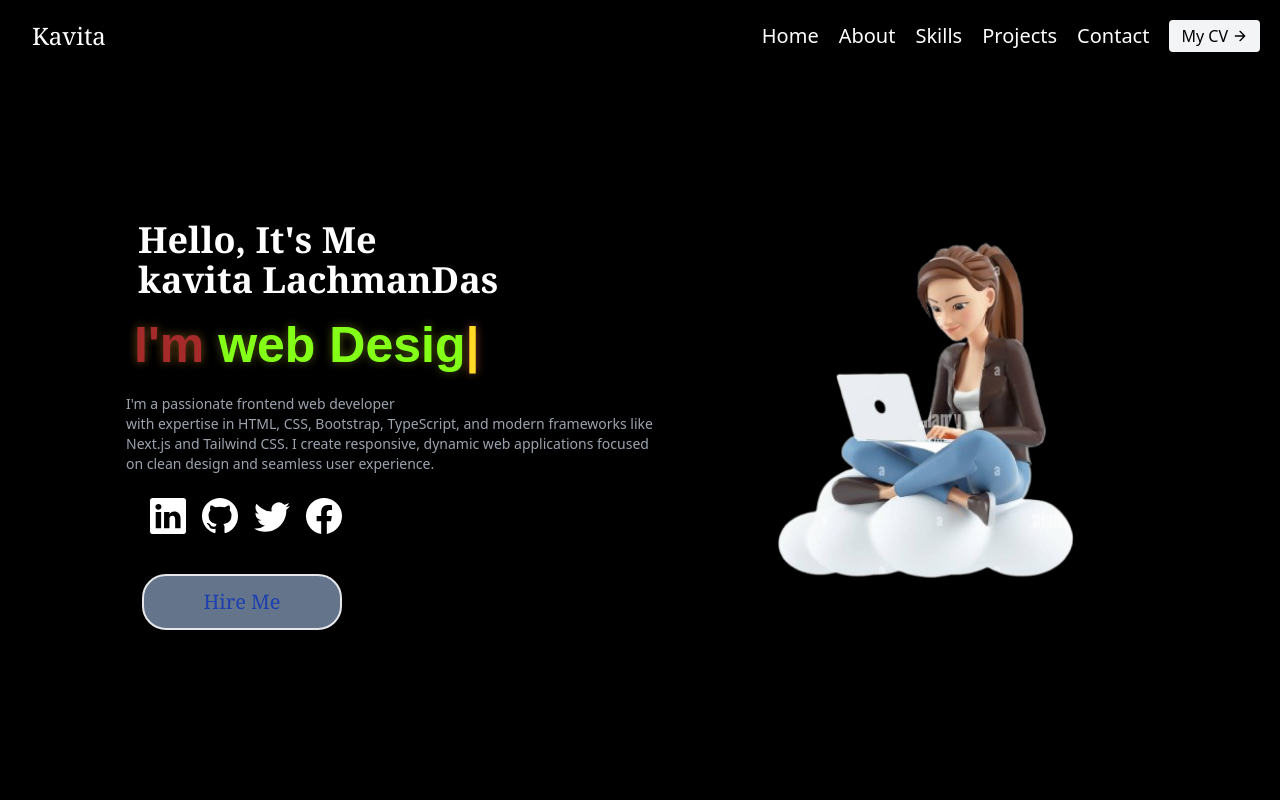
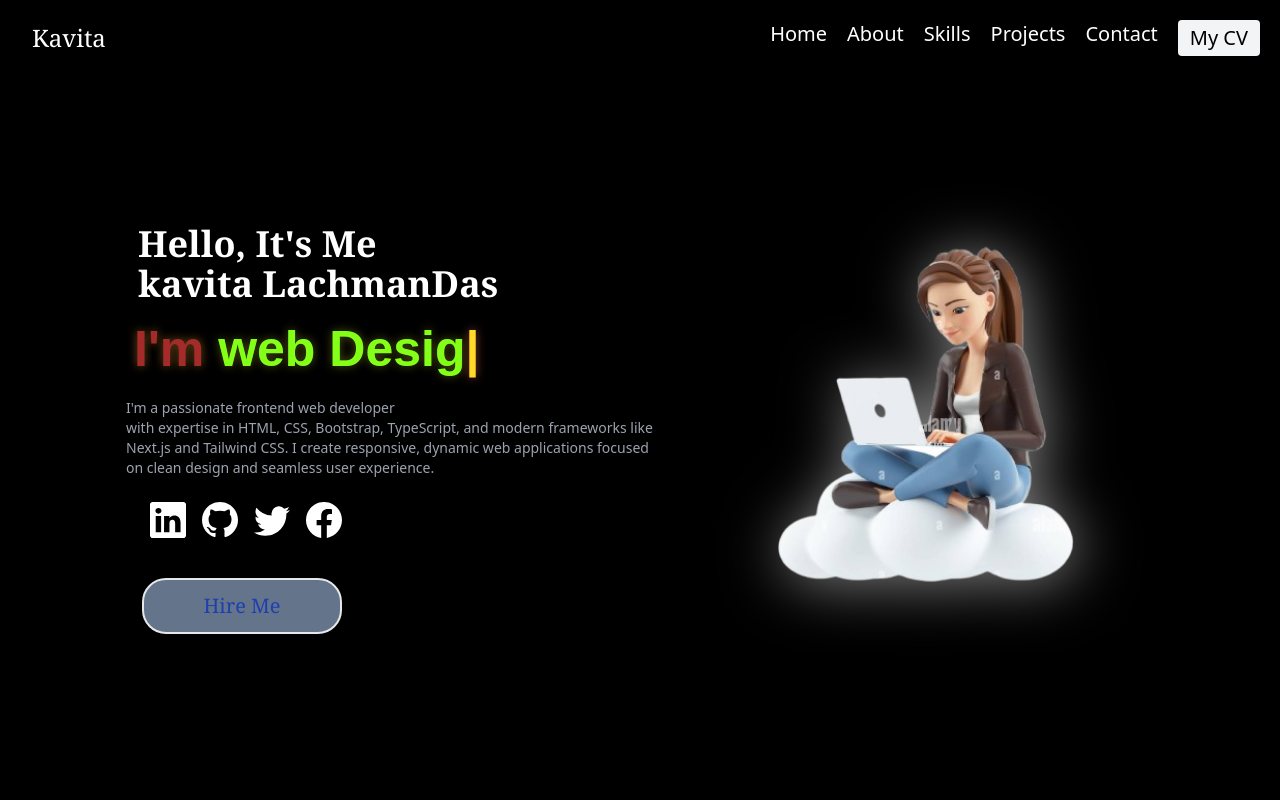
Before and after one commit to Kavita-LachmanDas/portfolio-using-Next.js, a Next.js app: page / in a window 1280 px wide. Shown: the top 800 px of the page. Built offline with nearby package versions, Linux system fonts and the light colour scheme.

Commit message:
portfolio-using-Next.Js

```diff
--- a/src/app/components/About.tsx
+++ b/src/app/components/About.tsx
@@ -8,7 +8,7 @@ export default function About() {
     <div>
         <section className="sec text-gray-600 body-font bg-black">
   <div className="container mx-auto flex px-5 py-24 items-center justify-center flex-col">
-    <Image className="rounded-[50%] lg:w-2/6 md:w-3/6 w-5/6 mb-10 object-cover object-center" alt="hero" src="/about.webp" width={300} height={300}/>
+    <Image className="abc rounded-[50%] lg:w-2/6 md:w-3/6 w-5/6 mb-10 object-cover object-center" alt="hero" src="/about.webp" width={300} height={300}/>
     <div className="text-center lg:w-2/3 w-full">
       <h1 className="fontt title-font sm:text-4xl text-3xl mb-4 font-medium text-white">About Me</h1>
       <p className="mb-8 leading-relaxed text-white">
--- a/src/app/components/Header.tsx
+++ b/src/app/components/Header.tsx
@@ -1,22 +1,107 @@
+// import Link from 'next/link';
+// import React from 'react';
+
+// export default function Header() {
+//   return (
+//     <div>
+//       <header className="text-white body-font bg-black">
+//         <div className="container mx-auto flex flex-wrap p-5 flex-col md:flex-row items-center">
+//           <a className="flex title-font font-medium items-center text-gray-900 mb-4 md:mb-0">
+//             <span className="ml-3 text-2xl text-white font-serif">Kavita</span>
+//           </a>
+//           <nav className="md:ml-auto flex flex-wrap items-center  justify-center text-xl">
+//             <Link href="/" className="mr-5 hover:text-white nav-link nav-link-ltr ">Home</Link>
+//             <Link href="/routes/about" className="mr-5 hover:text-white nav-link nav-link-ltr">About</Link>
+//             <Link href="/routes/skiill" className="mr-5 hover:text-white nav-link nav-link-ltr">Skills</Link>
+//             <Link href="/routes/project" className="mr-5 hover:text-white nav-link nav-link-ltr">Projects</Link>
+//             <Link href="/routes/contact" className="mr-5 hover:text-white nav-link nav-link-ltr">Contact</Link>
+//           </nav>
+//         <Link href="https://drive.google.com/file/d/1j-iaIbyVHGhTCv8LVDFkk47CM75VBvmM/view?usp=sharing">  <button className="inline-flex items-center bg-gray-100 text-black border-0 py-1 px-3 focus:outline-none hover:bg-gray-600 rounded text-base mt-4 md:mt-0">
+//             My CV
+//             <svg
+//               fill="none"
+//               stroke="currentColor"
+//               strokeLinecap="round"
+//               strokeLinejoin="round"
+//               strokeWidth="2"
+//               className="w-4 h-4 ml-1"
+//               viewBox="0 0 24 24"
+//             >
+//               <path d="M5 12h14M12 5l7 7-7 7"></path>
+//             </svg>
+//           </button> </Link>
+//         </div>
+//       </header>
+
+
+//     </div>
+//   );
+// }
+
+'use client'
 import Link from 'next/link';
-import React from 'react';
+import React, { useState } from 'react';
+import { BsArrow90DegLeft, BsArrow90DegRight } from 'react-icons/bs';
 
 export default function Header() {
+  const [isOpen, setIsOpen] = useState(false);
+
   return (
     <div>
       <header className="text-white body-font bg-black">
-        <div className="container mx-auto flex flex-wrap p-5 flex-col md:flex-row items-center">
-          <a className="flex title-font font-medium items-center text-gray-900 mb-4 md:mb-0">
+        <div className="container mx-auto flex p-5 items-center justify-between">
+          {/* Logo */}
+          <a className="title-font font-medium items-center text-gray-900 flex">
             <span className="ml-3 text-2xl text-white font-serif">Kavita</span>
           </a>
-          <nav className="md:ml-auto flex flex-wrap items-center  justify-center text-xl">
-            <Link href="/" className="mr-5 hover:text-white nav-link nav-link-ltr ">Home</Link>
-            <Link href="/routes/about" className="mr-5 hover:text-white nav-link nav-link-ltr">About</Link>
-            <Link href="/routes/skiill" className="mr-5 hover:text-white nav-link nav-link-ltr">Skills</Link>
-            <Link href="/routes/project" className="mr-5 hover:text-white nav-link nav-link-ltr">Projects</Link>
-            <Link href="/routes/contact" className="mr-5 hover:text-white nav-link nav-link-ltr">Contact</Link>
+
+          {/* Toggle Button */}
+          <button
+            onClick={() => setIsOpen(!isOpen)}
+            className="text-white inline-flex items-center justify-center p-2 rounded-md md:hidden focus:outline-none"
+          >
+            {/* Icon */}
+            <svg
+              className="h-6 w-6"
+              xmlns="http://www.w3.org/2000/svg"
+              fill="none"
+              viewBox="0 0 24 24"
+              stroke="currentColor"
+            >
+              <path strokeLinecap="round" strokeLinejoin="round" strokeWidth="2" d="M4 6h16M4 12h16M4 18h16" />
+            </svg>
+          </button>
+
+          {/* Desktop Navigation Links */}
+          <nav className="hidden md:flex space-x-5 text-xl">
+            <Link href="/" className="hover:text-white">Home</Link>
+            <Link href="/routes/about" className="hover:text-white">About</Link>
+            <Link href="/routes/skill" className="hover:text-white">Skills</Link>
+            <Link href="/routes/project" className="hover:text-white">Projects</Link>
+            <Link href="/routes/contact" className="hover:text-white">Contact</Link>
+
+            {/* CV Button */}
+            <Link href="https://drive.google.com/file/d/1j-iaIbyVHGhTCv8LVDFkk47CM75VBvmM/view?usp=sharing">
+              <button className="font-sans bg-gray-100 text-black border-0 py-1 px-3 focus:outline-none  hover:bg-gray-600 rounded">
+                My CV
+
+              </button>
+            </Link>
           </nav>
-        <Link href="https://drive.google.com/file/d/1j-iaIbyVHGhTCv8LVDFkk47CM75VBvmM/view?usp=sharing">  <button className="inline-flex items-center bg-gray-100 text-black border-0 py-1 px-3 focus:outline-none hover:bg-gray-600 rounded text-base mt-4 md:mt-0">
+        </div>
+
+        {/* Mobile Navigation Links */}
+        {isOpen && (
+          <nav className="flex flex-col items-center space-y-4 mt-4 md:hidden text-xl">
+            <Link href="/" className="hover:text-white">Home</Link>
+            <Link href="/routes/about" className="hover:text-white">About</Link>
+            <Link href="/routes/skill" className="hover:text-white">Skills</Link>
+            <Link href="/routes/project" className="hover:text-white">Projects</Link>
+            <Link href="/routes/contact" className="hover:text-white">Contact</Link>
+
+            {/* CV Button */}
+            <Link href="https://drive.google.com/file/d/1j-iaIbyVHGhTCv8LVDFkk47CM75VBvmM/view?usp=sharing">
+              <button className="bg-gray-100 text-black border-0 py-1 px-3 focus:outline-none hover:bg-gray-600 rounded">
                 My CV
                 <svg
                   fill="none"
@@ -29,11 +114,11 @@ export default function Header() {
                 >
                   <path d="M5 12h14M12 5l7 7-7 7"></path>
                 </svg>
-          </button> </Link>
-        </div>
+              </button>
+            </Link>
+          </nav>
+        )}
       </header>
-
-
     </div>
   );
 }
--- a/src/app/components/Hero.tsx
+++ b/src/app/components/Hero.tsx
@@ -50,7 +50,7 @@ export default function Hero() {
  <Link href="https://drive.google.com/file/d/1j-iaIbyVHGhTCv8LVDFkk47CM75VBvmM/view?usp=sharing"> <button className='bu text-center text-blue-800 border-2 outline-blue-600 bg-slate-500 font-serif p-3 w-[200px] rounded-3xl text-xl m-4'>Hire Me</button></Link>
                 </div>
                 <div className="image my-[100px]">
-<Image alt='hero' src="/mainn.png" width={500} height={500}/>
+<Image alt='hero' src="/mainn.png" width={500} height={500} className='kavi'/>
                 </div>
             </div>
         </div>
--- a/src/app/globals.css
+++ b/src/app/globals.css
@@ -224,3 +224,25 @@ filter: hue-rotate(360deg);
    margin-left: 60px;
   }
 }
+
+
+.kavi{
+  filter: drop-shadow(4px 4px 30px gray);
+  transition: all 2s ease-in-out;
+}
+.kavi:hover{
+  filter: drop-shadow(4px 4px 30px red);
+  transform: rotate(20deg);
+/* transform: scale(1.5); */
+}
+.abc{
+  filter: drop-shadow(4px 4px 30px gray);
+  transition: all 2s ease-in-out;
+}
+.abc:hover{
+  filter: drop-shadow(4px 4px 30px rgb(105, 10, 29));
+  transform: rotate(380deg);
+/* transform: scale(1.5); */
+filter: brightness(.5);
+
+}
```
Also changed, not shown: src/app/components/Project.tsx (line endings or trailing spaces). Lines whose indentation alone changed are shown as unchanged.
